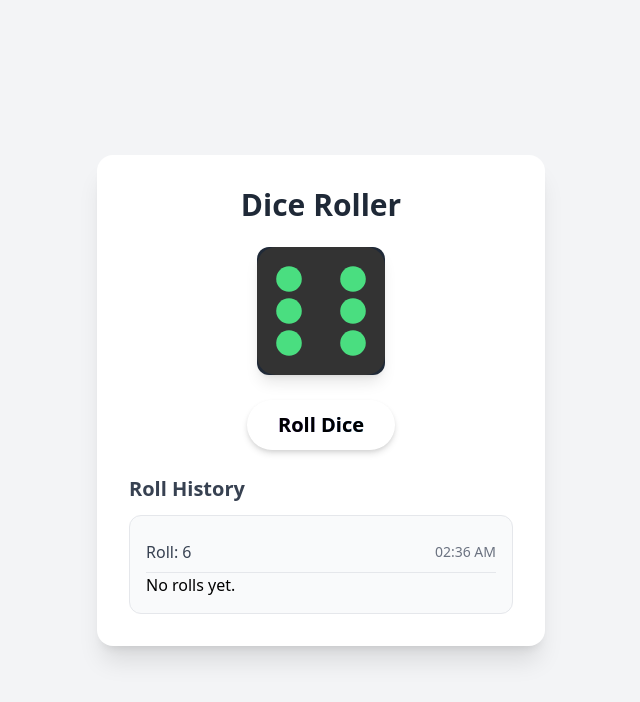
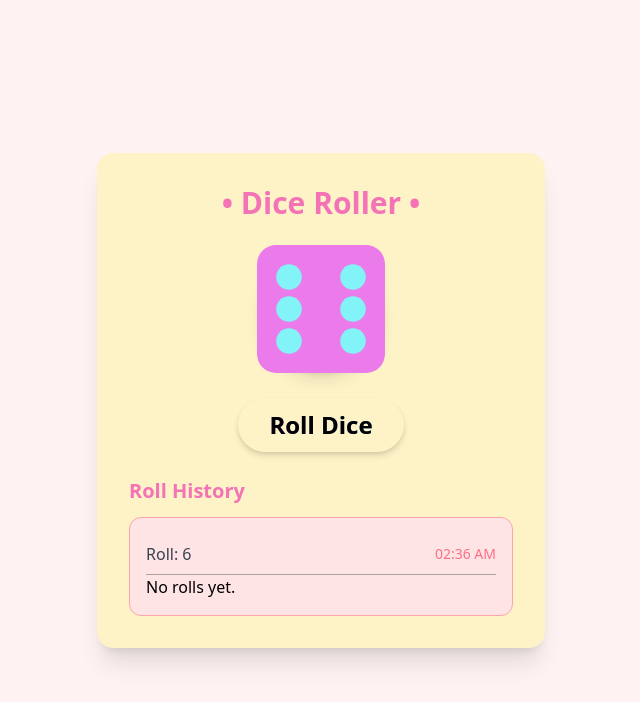
Before and after one commit to evefers/jsd11-dice-roller, a plain HTML site: page index.html in a window 1280 px wide. Both pictures are taken after a click on the button "Roll Dice". Shown: the whole page, without its empty margins (319-959 px from the left). Drawn offline with nearby package versions, Linux system fonts and the light colour scheme.

Commit message:
colorful dice

```diff
--- a/index.html
+++ b/index.html
@@ -10,24 +10,24 @@
   <link rel="stylesheet" href="style.css" />
 </head>
 
-<body class="bg-gray-100 flex items-center justify-center min-h-screen p-4 font-inter">
-  <div class="bg-white p-8 rounded-2xl shadow-xl flex flex-col items-center w-full max-w-md">
-    <h1 class="text-3xl font-bold text-gray-800 mb-6">Dice Roller</h1>
+<body class="bg-red-50 flex items-center justify-center min-h-screen p-4 font-inter">
+  <div class="bg-amber-100 p-8 rounded-2xl shadow-xl flex flex-col items-center w-full max-w-md">
+    <h1 class="text-3xl font-bold text-pink-400 mb-6">• Dice Roller •</h1>
     <!-- Dice Display -->
     <div id="diceDisplay"
-      class="w-32 h-32 flex items-center justify-center bg-gray-800 text-white rounded-xl mb-6 shadow-lg text-5xl">
+      class="w-32 h-32 flex items-center justify-center bg-cyan-400 text-white rounded-full mb-6 shadow-lg text-5xl">
       <!-- SVG will go here -->
     </div>
     <!-- Roll Button -->
     <button id="rollButton"
-      class="bg-blue-600 hover:text-transparent bg-clip-text font-extrabold bg-gradient-to-r from-fuchsia-500 to-cyan-500 text-xl py-3 px-8 rounded-full shadow-md hover:-translate-y-1 hover:shadow-lg active:translate-y-0 active:shadow-sm transition-all duration-200">
+      class="bg-blue-600 hover:text-transparent bg-clip-text font-semibold bg-gradient-to-r from-fuchsia-500 to-cyan-500 text-2xl py-3 px-8 rounded-full shadow-md hover:-translate-y-1 hover:shadow-lg active:translate-y-0 active:shadow-sm transition-all duration-200">
       Roll Dice
     </button>
     <!-- History -->
     <div class="mt-6 w-full">
-      <h2 class="text-xl font-semibold text-gray-700 mb-3">Roll History</h2>
-      <div id="historyList" class="bg-gray-50 p-4 rounded-xl max-h-40 overflow-y-auto border border-gray-200">
-        <!-- <p id="noHistoryMessage" class="text-gray-500 text-center py-4"> -->
+      <h2 class="text-xl font-semibold text-pink-400 mb-3">Roll History</h2>
+      <div id="historyList" class="bg-rose-100 p-4 rounded-xl max-h-40 overflow-y-auto border border-rose-300">
+        <!-- <p id="noHistoryMessage" class="text-cyan-300 text-center py-4"> -->
         No rolls yet.
         </p>
       </div>
--- a/script.js
+++ b/script.js
@@ -45,13 +45,13 @@ function createDiceSVG(value) {
   const circles = dots
     .map(
       (dot) =>
-        `<circle cx="${dot.cx}" cy="${dot.cy}" r="10" fill="#4ADE80" ></circle>`
+        `<circle cx="${dot.cx}" cy="${dot.cy}" r="10" fill="hsla(182, 88%, 74%, 1.00)" ></circle>`
     )
     .join("");
 
   return `
     <svg viewbox="0 0 100 100" class="w-full h-full">
-    <rect width="100" height="100" rx="15" ry="15" fill="#333"></rect>
+    <rect width="100" height="100" rx="15" ry="15" fill="#eb7bebff"></rect>
     ${circles}
     </svg>
     `;
@@ -61,7 +61,7 @@ function addRollToHistory(result) {
   if (noHistoryMessage) noHistoryMessage.remove();
   const item = document.createElement("div");
   item.className =
-    "flex items-center justify-between py-2 border-b border-gray-200 text-gray-700";
+    "flex items-center justify-between py-2 border-b border-stone-400 text-gray-700";
 
   const now = new Date();
 
@@ -70,7 +70,7 @@ function addRollToHistory(result) {
     minute: "2-digit",
   });
 
-  item.innerHTML = `<span class="font-medium">Roll: ${result}</span><span class="text-gray-500 text-sm">${time}</span>`;
+  item.innerHTML = `<span class="font-medium">Roll: ${result}</span><span class="text-rose-400 text-sm">${time}</span>`;
   historyList.prepend(item);
   if (historyList.children.length > 10) historyList.lastChild.remove();
 }
```
Also changed, not shown: app.js (added, +29 -0 lines).
